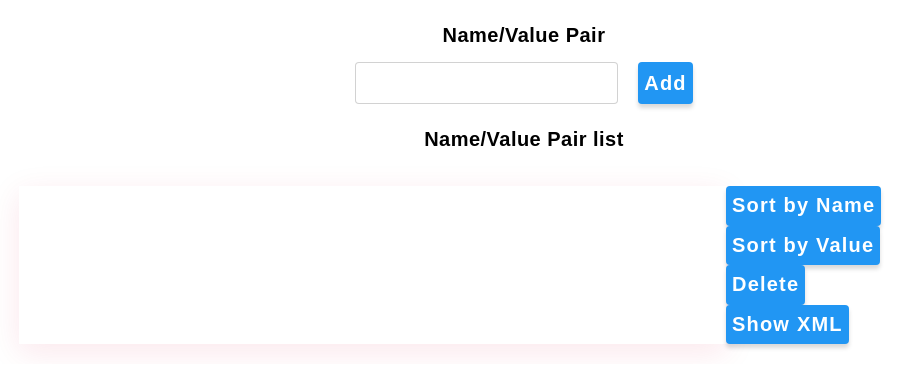
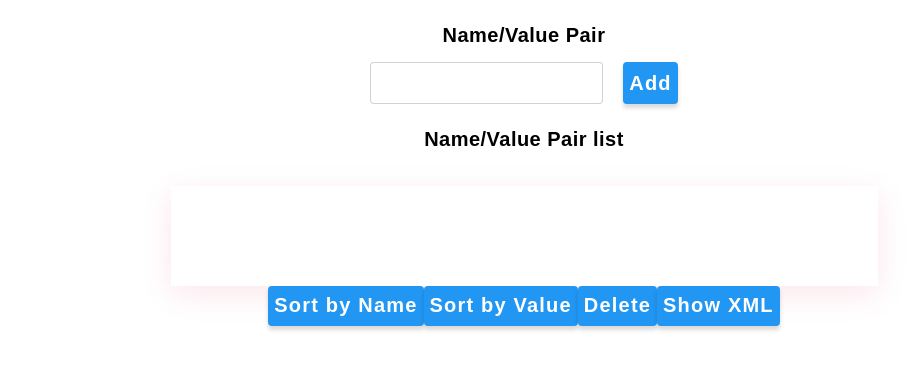
Before and after one commit to yurilov/list-manager, a website built with Parcel: page src/index.html in a window 1280 px wide. Shown: the whole page, without its empty margins (116-1029 px from the left). Built offline with nearby package versions, Linux system fonts and the light colour scheme.

Commit message:
still workinkg on styles

```diff
--- a/src/sass/components/_form.scss
+++ b/src/sass/components/_form.scss
@@ -11,10 +11,7 @@
     border: 1px solid rgba(33, 33, 33, 0.2);
     border-radius: 4px;
     max-width: 70%;
-    padding-top: 11px;
-    padding-bottom: 11px;
-    padding-right: 12px;
-    padding-left: calc(12px + 18px + 12px);
+    padding: 11px 12px;
     transition: border-color $transition-duration $timing-function;
     outline: none;
 
--- a/src/sass/components/_output.scss
+++ b/src/sass/components/_output.scss
@@ -1,9 +1,17 @@
 .list-wrap {
   display: flex;
+  justify-content: center;
   padding: 20px;
+  flex-wrap: wrap;
 }
 
 .pair-list {
   width: 70%;
+  height: 100px;
   box-shadow: 0px 8px 30px rgba(212, 20, 67, 0.1);
 }
+
+.buttons {
+  display: flex;
+  flex-wrap: wrap;
+}
--- a/src/sass/main.scss
+++ b/src/sass/main.scss
@@ -4,5 +4,4 @@
 @import './utils/vh';
 @import './base/common';
 @import './components/form';
-@import './components/buttons';
 @import './components/output';
```
Also changed, not shown: src/sass/components/_buttons.scss (deleted).
